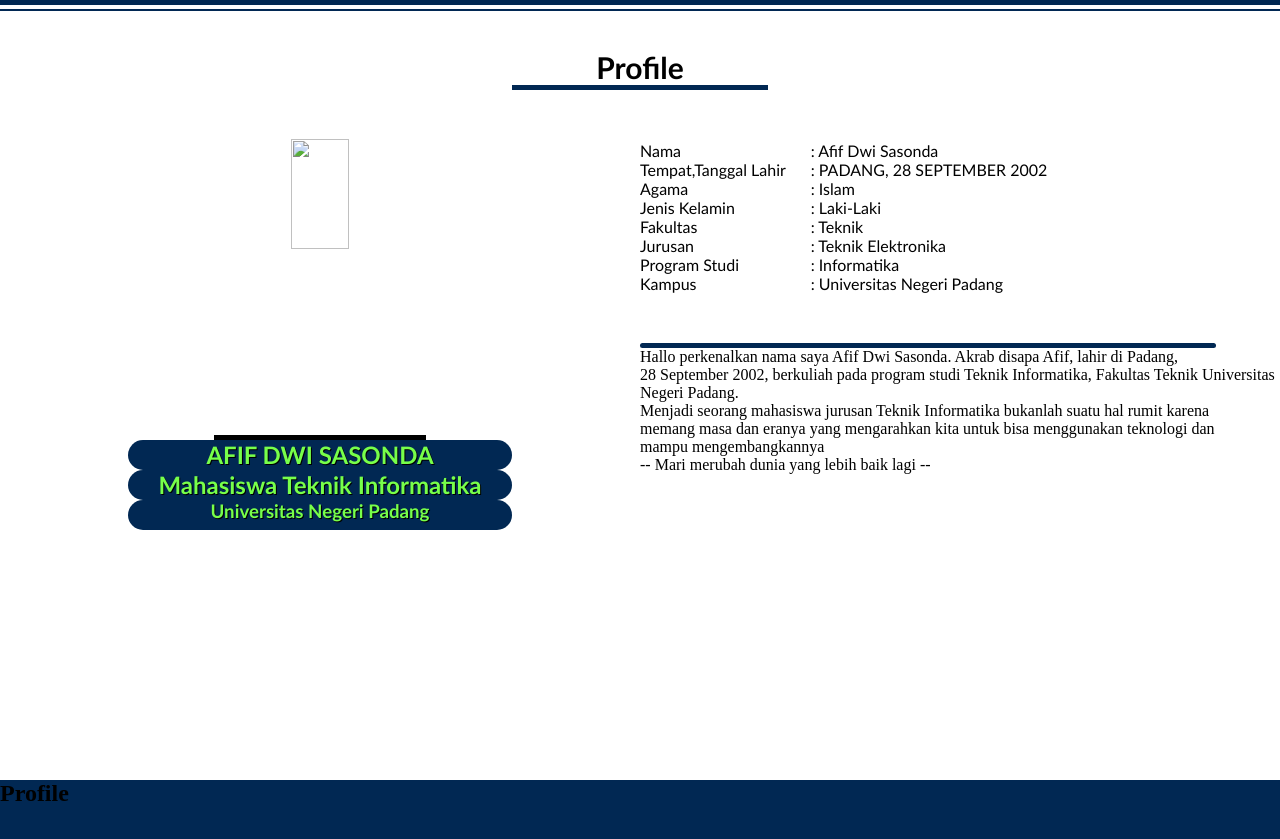
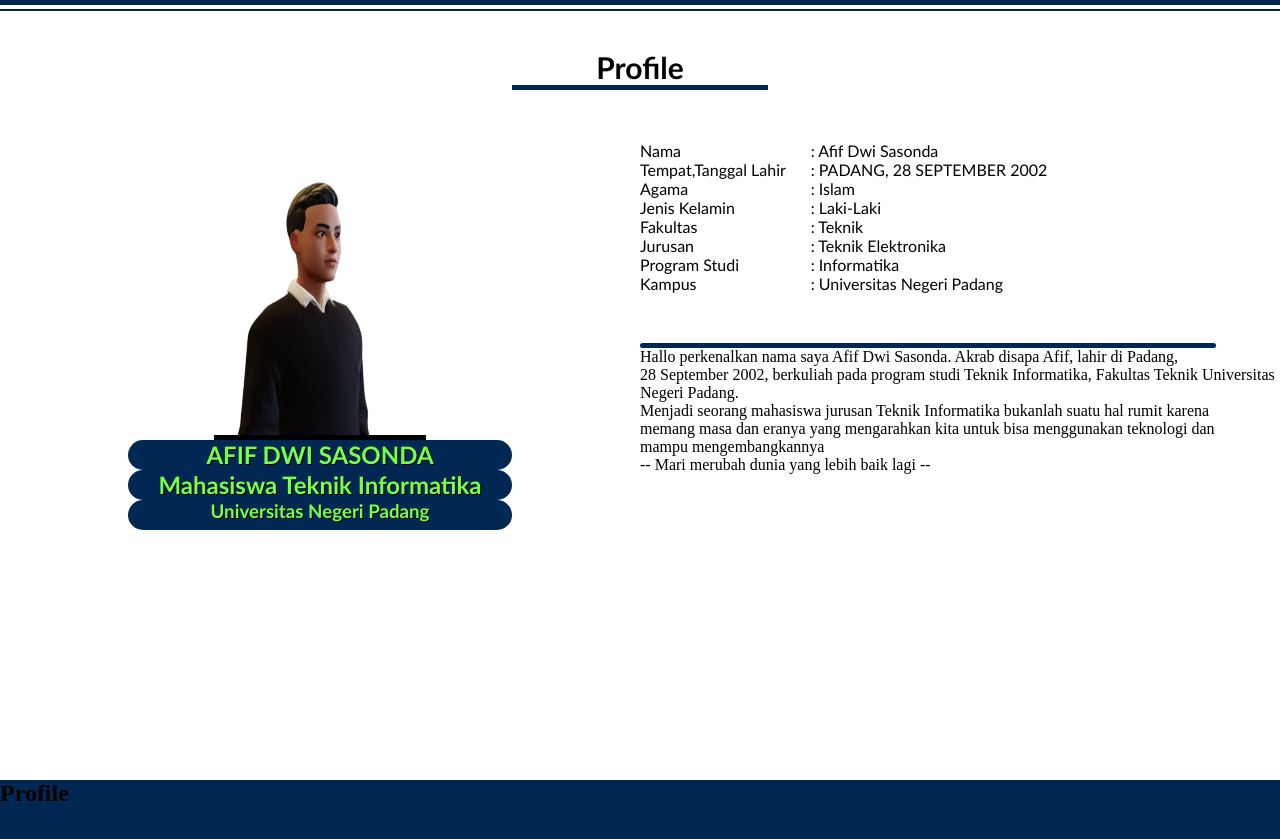
Before and after one commit to afifdws/afifdws.github.io, a plain HTML site: page index.html in a window 1280 px wide. Shown: the part 820-1659 px from the top of the page. Drawn offline with Linux system fonts and the light colour scheme; files whose address does not match are found by name.

Commit message:
Update index.html

```diff
--- a/index.html
+++ b/index.html
@@ -42,7 +42,7 @@
                 <div class="garisprofil"></div>
             </div>
             <div class="perkenalan" align="center">
-                <img src="../afifdwisasonda/gambar/perkenalan.png" height="37%" width="30%">
+                <img src="gambar/perkenalan.png" height="37%" width="30%">
                 <div class="garislogo"></div>
                 <h1>AFIF DWI SASONDA</h1>
                 <h2>Mahasiswa Teknik Informatika</h2>
```
